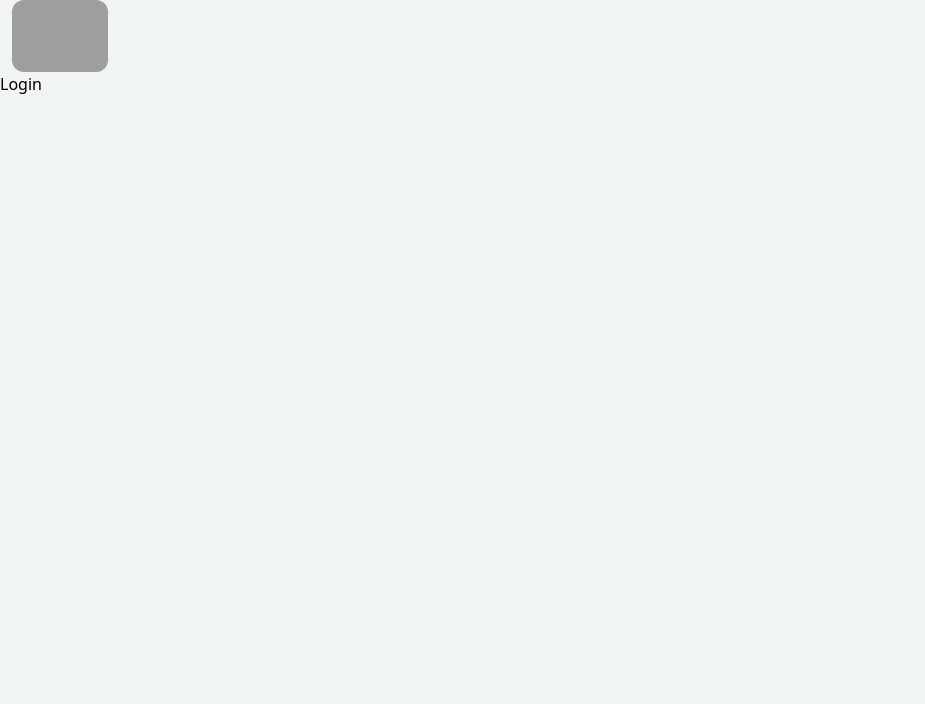
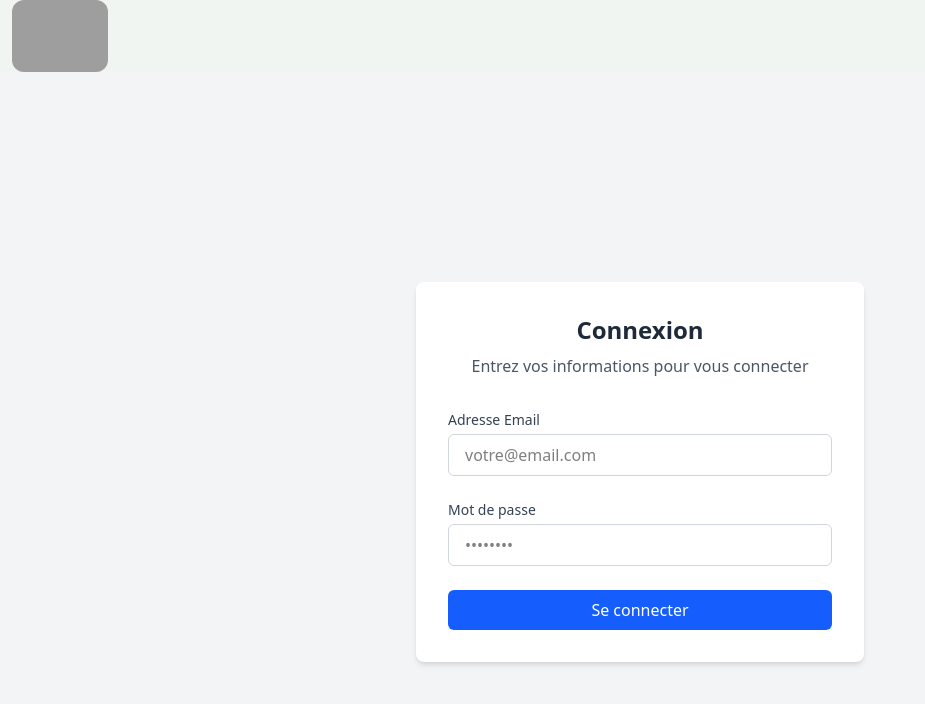
Before and after one commit to mohamedsayah97/MyServ-Frontend, a React (Vite) app: page / in a window 1280 px wide. Shown: the top 704 px of the page, without its empty margins (0-925 px from the left). Built offline with nearby package versions, Linux system fonts and the light colour scheme; grey boxes are pictures that could not be loaded.

Commit message:
fixing the login UI and the login functionality using react hooks

```diff
--- a/src/App.jsx
+++ b/src/App.jsx
@@ -6,7 +6,8 @@ import Login from './pages/Login'
 import Navbar from './pages/Navbar'
 import Suivientre from './pages/suivientre'
 import Suivirec from './pages/suivirec'
-import Signup from './pages/Signup'
+
+import Dashboard from './pages/Dashboard'
 
 function App() {
 
@@ -20,7 +21,8 @@ function App() {
       <Route path='/suivientretien' element={<Suivientre/>}/>
       <Route path='/suivirecruteur' element={<Suivirec/>}/>
       <Route path='/ajoutcandidat' element={<Ajoutcand/>}/>
-      <Route path='/signup' element={<Signup/>}/>
+
+      <Route path='/dashboard' element={<Dashboard/>}/>
       </Routes>
     </>
   )
--- /dev/null
+++ b/src/pages/Dashboard.jsx
@@ -0,0 +1,9 @@
+import React from 'react'
+
+const Dashboard = () => {
+  return (
+    <div>Dashboard</div>
+  )
+}
+
+export default Dashboard;
--- a/src/pages/Login.jsx
+++ b/src/pages/Login.jsx
@@ -1,9 +1,95 @@
-import React from 'react'
+import { useState } from "react";
+import { useNavigate } from "react-router-dom";
 
-const Login = () => {
+const LoginPage = () => {
+  const [email, setEmail] = useState("");
+  const [password, setPassword] = useState("");
+  const [error, setError] = useState("");
+  const navigate = useNavigate();
+
+  // Identifiants valides (à remplacer par une vraie vérification backend plus tard)
+  const validCredentials = {
+    email: "test@example.com",
+    password: "password123"
+  };
+
+  const handleSubmit = (e) => {
+    e.preventDefault();
+
+    // Vérification basique (à remplacer par un appel API en réalité)
+    if (email === validCredentials.email && password === validCredentials.password) {
+      // Stockage simple du token (à adapter avec votre système d'authentification)
+      localStorage.setItem("isAuthenticated", "true");
+      navigate("/dashboard");
+    } else {
+      setError("Wrong informations");
+    }
+  };
+
   return (
-    <div>Login</div>
-  )
-}
+    <div className="min-h-screen bg-gray-100 flex items-center justify-center p-4">
+      <div className="w-full max-w-md">
+        <div className="bg-white rounded-lg shadow-md p-8">
+          {/* En-tête */}
+          <div className="text-center mb-8">
+            <h1 className="text-2xl font-bold text-gray-800">Connexion</h1>
+            <p className="text-gray-600 mt-2">Entrez vos informations pour vous connecter</p>
+          </div>
 
-export default Login
+          {/* Affichage des erreurs */}
+          {error && (
+            <div className="mb-4 p-3 bg-red-100 border border-red-400 text-red-700 rounded">
+              {error}
+            </div>
+          )}
+
+          {/* Formulaire */}
+          <form className="space-y-6" onSubmit={handleSubmit}>
+            {/* Champ Email */}
+            <div>
+              <label htmlFor="email" className="block text-sm font-medium text-gray-700 mb-1">
+                Adresse Email
+              </label>
+              <input
+                type="email"
+                id="email"
+                value={email}
+                onChange={(e) => setEmail(e.target.value)}
+                className="w-full px-4 py-2 border border-gray-300 rounded-md focus:outline-none focus:ring-2 focus:ring-blue-500"
+                placeholder="votre@email.com"
+                required
+              />
+            </div>
+
+            {/* Champ Mot de passe */}
+            <div>
+              <label htmlFor="password" className="block text-sm font-medium text-gray-700 mb-1">
+                Mot de passe
+              </label>
+              <input
+                type="password"
+                id="password"
+                value={password}
+                onChange={(e) => setPassword(e.target.value)}
+                className="w-full px-4 py-2 border border-gray-300 rounded-md focus:outline-none focus:ring-2 focus:ring-blue-500"
+                placeholder="••••••••"
+                required
+
+              />
+            </div>
+
+            {/* Bouton de connexion */}
+            <button
+              type="submit"
+              className="w-full bg-blue-600 text-white py-2 px-4 rounded-md hover:bg-blue-700 focus:outline-none focus:ring-2 focus:ring-blue-500 focus:ring-offset-2 transition-colors"
+            >
+              Se connecter
+            </button>
+          </form>
+        </div>
+      </div>
+    </div>
+  );
+};
+
+export default LoginPage;
--- a/src/pages/Signup.jsx
+++ /dev/null
@@ -1,23 +0,0 @@
-
-import { Link } from 'react-router-dom';
-
-const Signup = () => {
-  return (
-    <div>
-        <h1 className='text-3xl text-center font-semibold my-7'>Signup</h1>
-        <form className='flex flex-col gap-4 w-1/2 mx-auto'>
-            <input type="text" placeholder='First Name' className='border p-2  rounded-lg '/>
-            <input type="text" placeholder='Last Name' className='border p-2  rounded-lg'/>
-            <input type="email" placeholder='Email' className='border p-2  rounded-lg'/>
-            <input type="password" placeholder='Password' className='border p-2  rounded-lg'/>
-            <button className='bg-blue-500 text-white p-2 rounded-lg hover:opacity-75 cursor-pointer'>Signup</button>
-        </form>
-        <div className='flex gap-2 mt-5 text-center justify-center'>
-            <p>Have an account?</p>
-            <Link to={"/"} className='text-blue-500'>Sign in</Link>
-        </div>
-    </div>
-  )
-}
-
-export default Signup;
--- a/vite.config.js
+++ b/vite.config.js
@@ -3,6 +3,14 @@ import react from '@vitejs/plugin-react'
 import tailwindcss from '@tailwindcss/vite'
 // https://vite.dev/config/
 export default defineConfig({
+  server: {
+    proxy:{
+      '/api': {
+        target: 'http://localhost:5000',
+        secure: false,
+      },
+    },
+  },
   plugins: [react(),tailwindcss()],
 
 })
```
